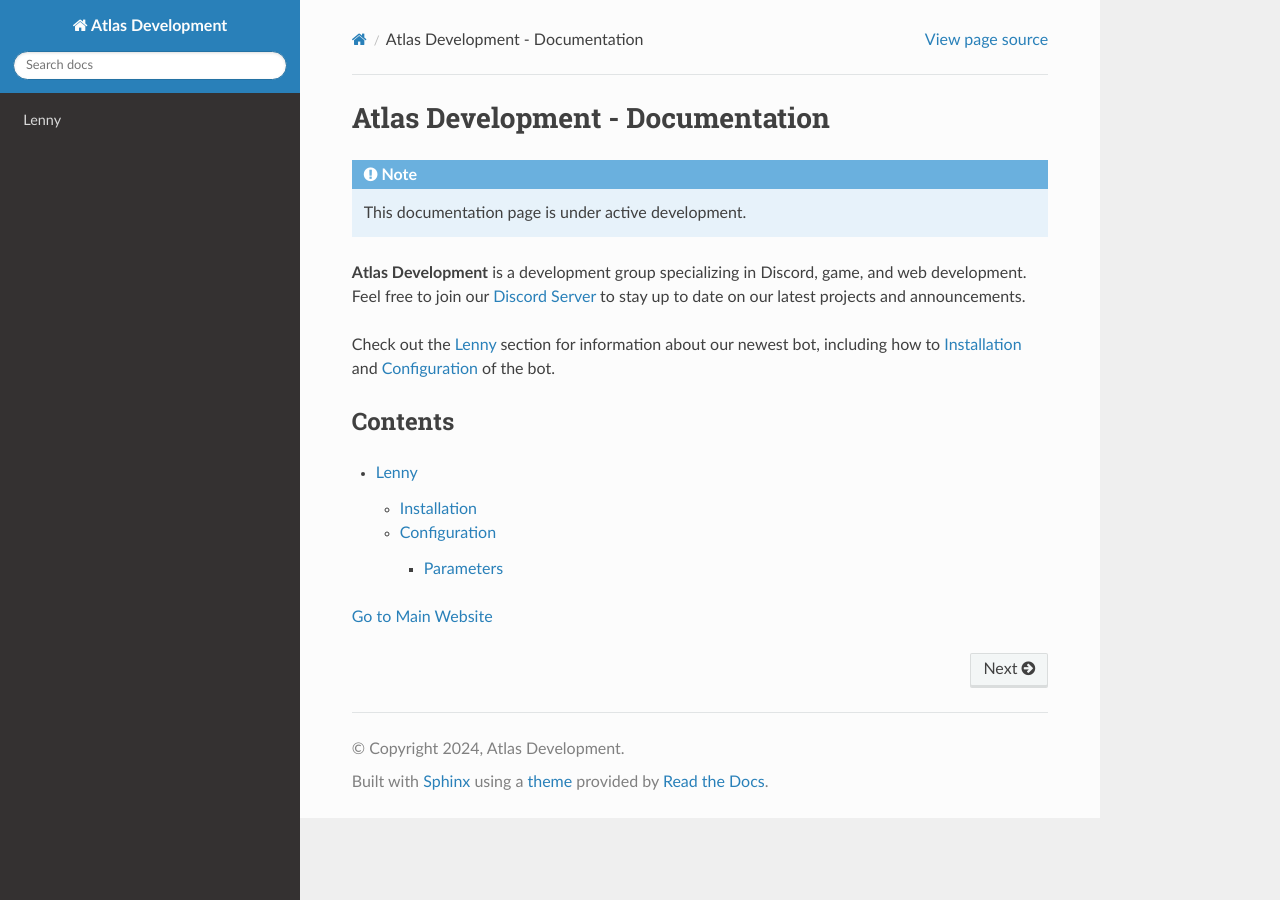
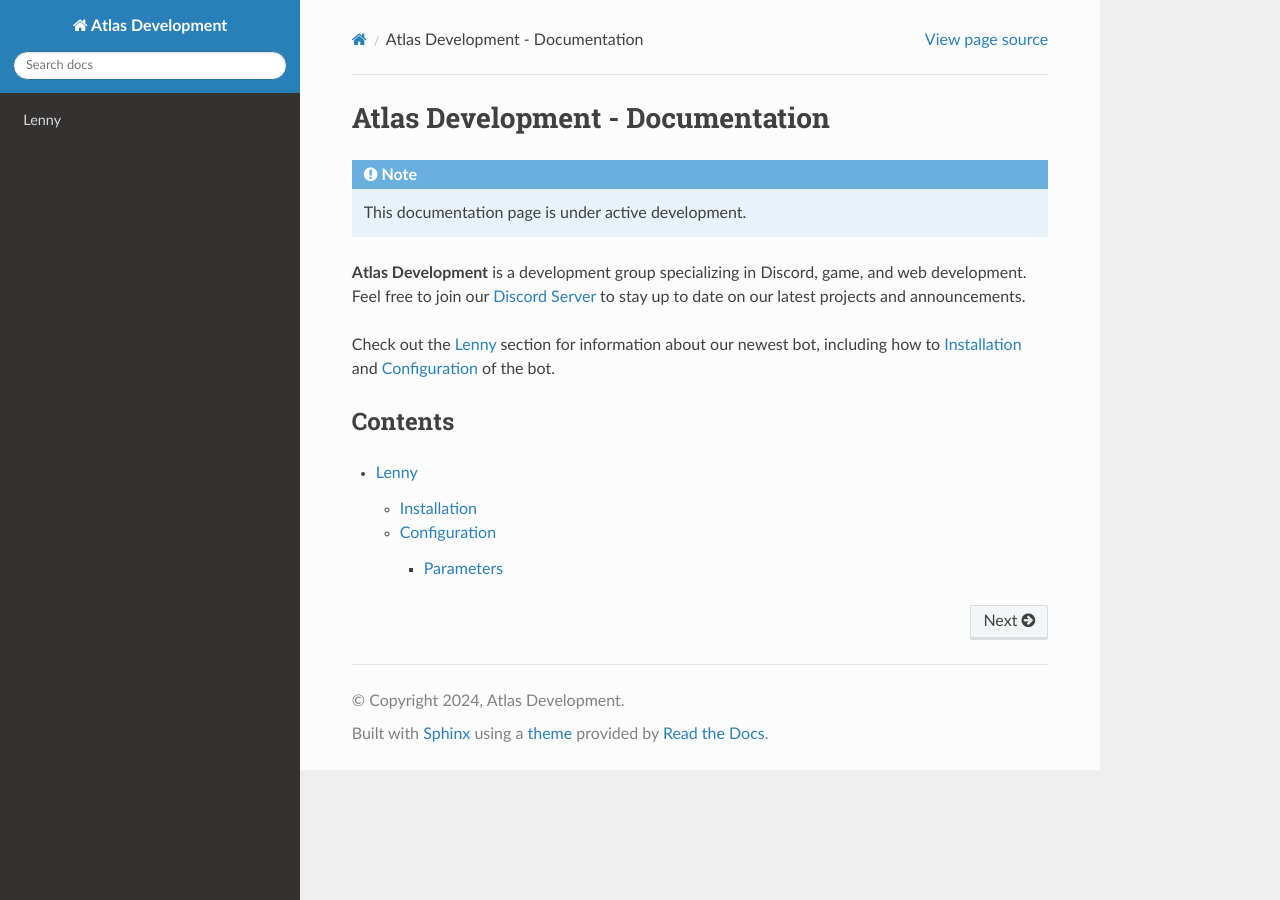
Before and after one commit to madebyatlas/docs, a Sphinx documentation site: the page built from docs/source/index.rst, in a window 1280 px wide. Built offline with Sphinx 7.4.7 and the Read the Docs theme 3.1.0, drawn with Linux system fonts in a browser that asks for light colours.

Commit message:
Update index.rst

```diff
--- a/docs/source/index.rst
+++ b/docs/source/index.rst
@@ -18,6 +18,3 @@
 .. toctree::
 
    lenny
-
-
-`Go to Main Website <https://madebyatlas.dev>`_
```
